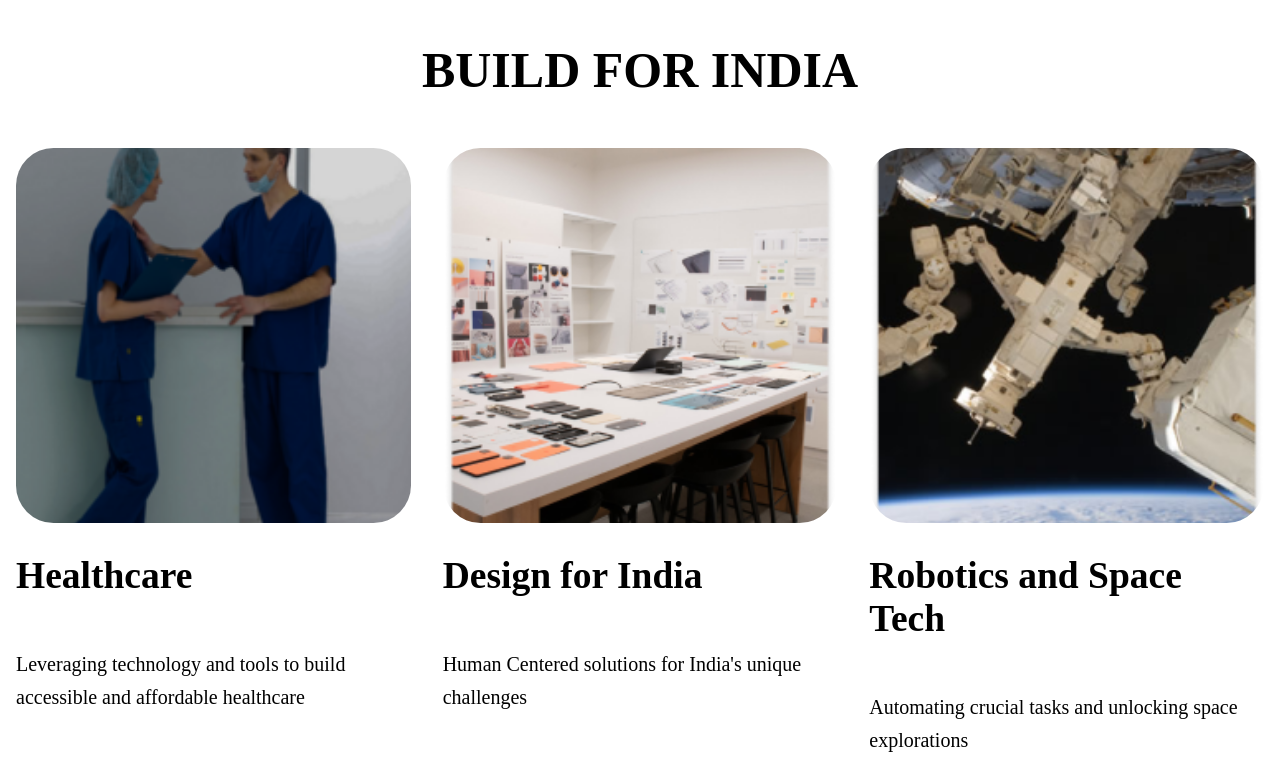
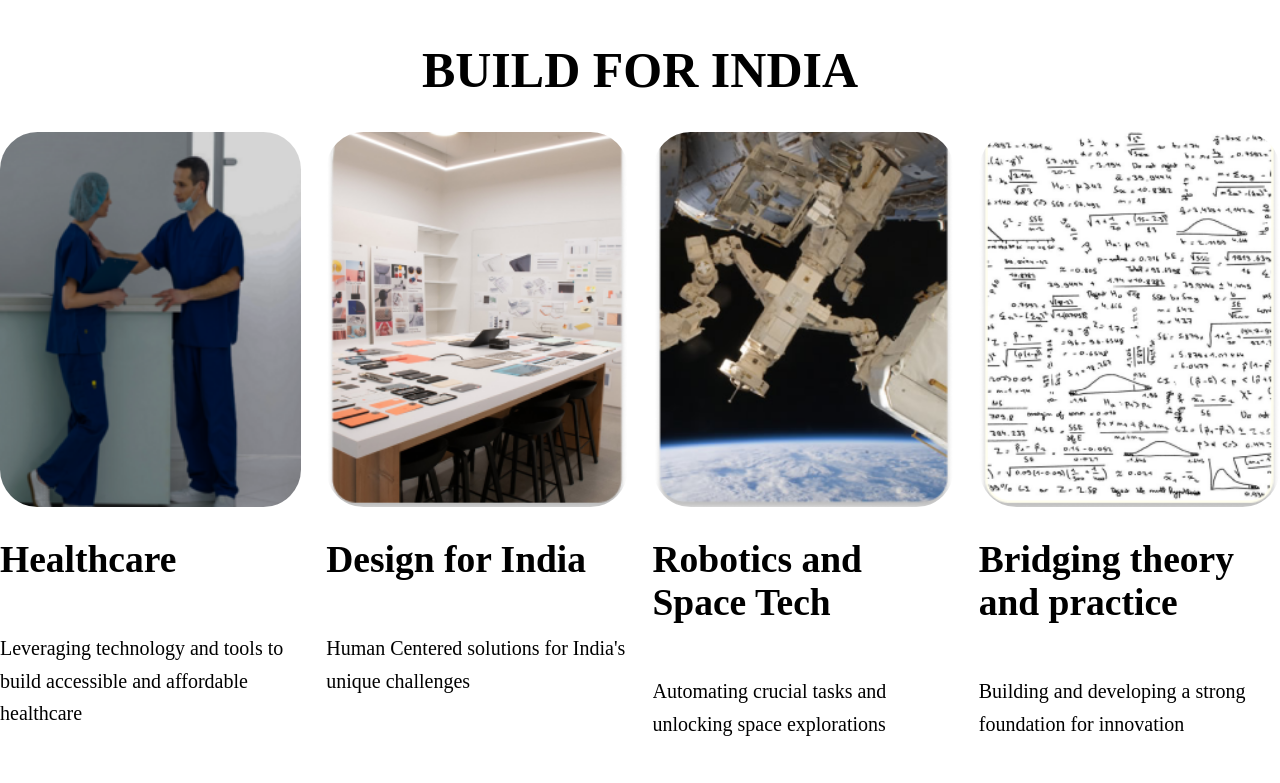
Before and after one commit to divyansh-4/RIISE_24, a React (Create React App) app in the folder riise/: page / in a window 1280 px wide. Shown: the part 1025-1808 px from the top of the page. Built offline with nearby package versions, Linux system fonts and the light colour scheme; a web font is replaced by a local one.

Commit message:
wrapped theme cards to next row instead of scroll

```diff
--- a/riise/src/components/Themes.js
+++ b/riise/src/components/Themes.js
@@ -7,19 +7,18 @@ import image4 from "./Computational Gastronomy.png";
 import image5 from "./Sustainable Mobility.png";
 import image6 from "./5G-6G.png";
 import image7 from "./Advanced Multicore System.png";
-import image8 from "./healthcare_card.png"
+import image8 from "./healthcare_card.png";
 import Card from "../containers/Card";
 import RowContainer from "../containers/RowContainer";
-import { HashRouter as Router, Link } from "react-router-dom";
-import { HashRouter, Routes, Route } from 'react-router-dom';
-
+import RowOverflow from "../containers/RowOverflow";
+import { Link } from "react-router-dom";
 
 const ThemePage = () => {
   return (
     <div className="theme-container">
       <h2 className="theme-heading">THEME</h2>
       <h1 className="section-heading">BUILD FOR INDIA</h1>
-      <RowContainer scroll={false} speed={7}>
+      <RowOverflow>
         <Link to="/healthcare">
           <Card
             title={<h2>Healthcare</h2>}
@@ -84,7 +83,7 @@ const ThemePage = () => {
             alt="India"
           />
         </Link>
-      </RowContainer>
+      </RowOverflow>
     </div>
   );
 };
--- /dev/null
+++ b/riise/src/containers/RowOverflow.css
@@ -0,0 +1,8 @@
+.rowoverflow-container{
+    display: grid;
+    gap: 1rem;
+}
+
+.rowoverflow-item{
+    box-sizing: border-box;
+}
--- /dev/null
+++ b/riise/src/containers/RowOverflow.js
@@ -0,0 +1,40 @@
+import { useState, useEffect } from "react";
+import "./RowOverflow.css";
+
+const RowOverflow = ({ children }) => {
+  const [rowCount, setRowCount] = useState(6);
+
+  useEffect(() => {
+    function changeCount(e) {
+      const w = window.innerWidth;
+      if (w >= 1000) {
+        setRowCount(4);
+      } else if (w >= 800) {
+        setRowCount(3);
+      } else if (w >= 375) {
+        setRowCount(2);
+      } else {
+        setRowCount(1);
+      }
+    }
+
+    changeCount();
+    window.addEventListener("resize", changeCount);
+    return () => {
+      window.removeEventListener("resize", changeCount);
+    };
+  });
+
+  return (
+    <div
+      className="rowoverflow-container"
+      style={{ gridTemplateColumns: `repeat(${rowCount}, 1fr)` }}
+    >
+      {children.map((child) => {
+        return <div className="rowoverflow-item">{child}</div>;
+      })}
+    </div>
+  );
+};
+
+export default RowOverflow;
```
Lines whose indentation alone changed are shown as unchanged.
